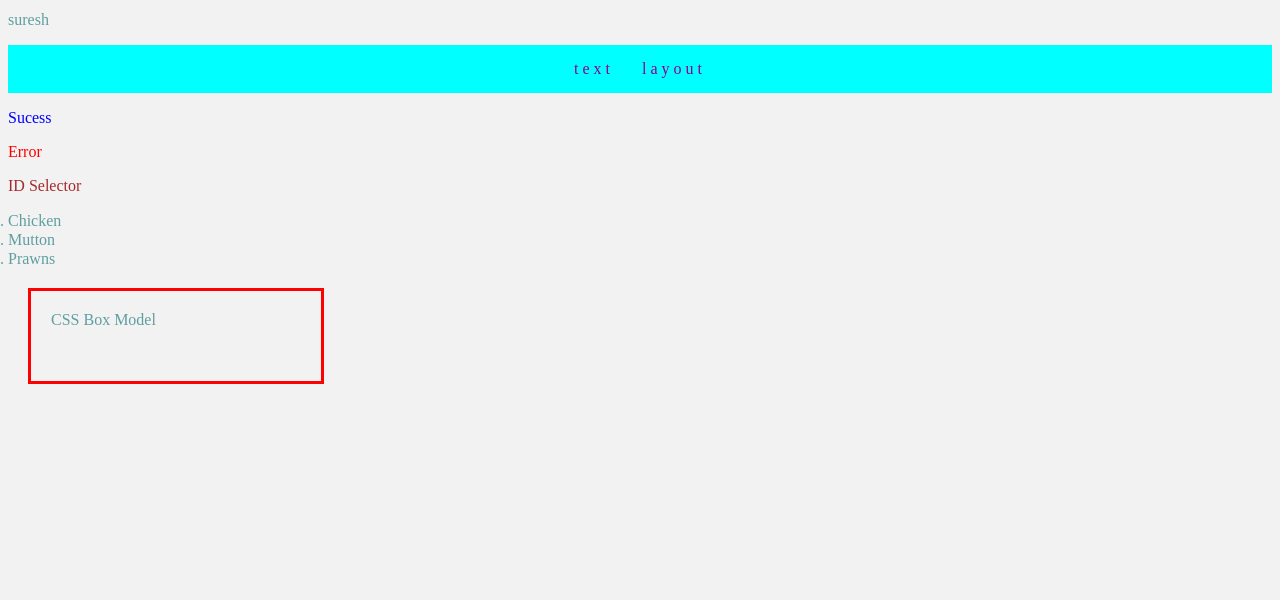
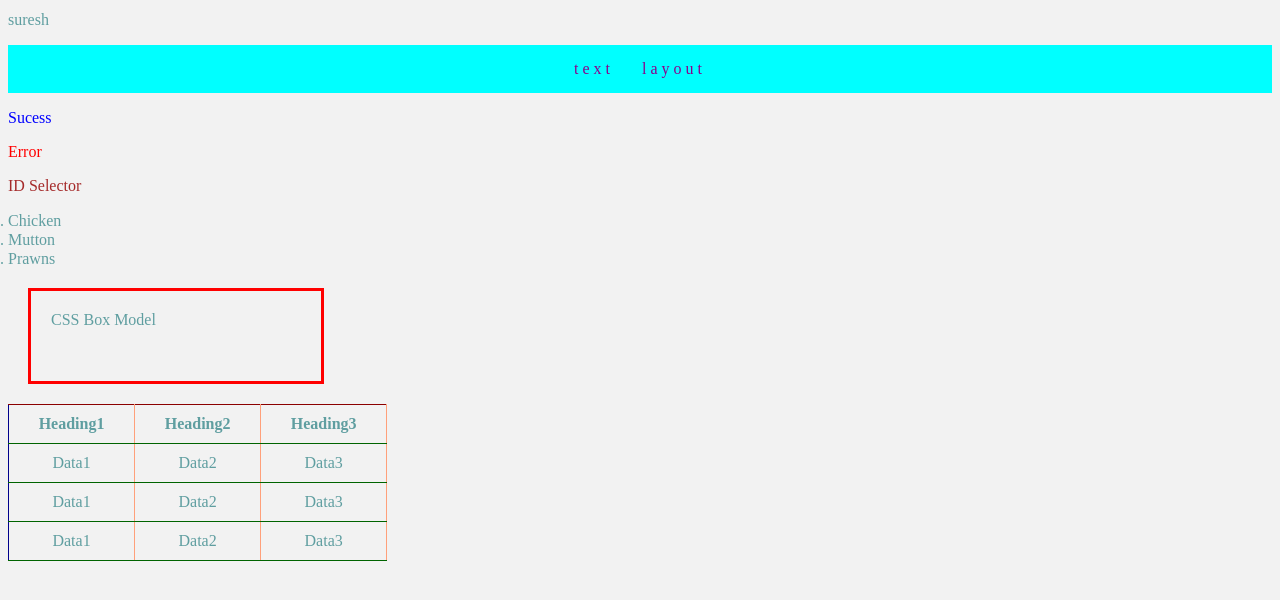
Before and after one commit to sureshpatta86/css-crash-course, a plain HTML site: page index.html in a window 1280 px wide. Shown: the part 172-772 px from the top of the page. Drawn offline with Linux system fonts and the light colour scheme.

Commit message:
tables-styling

```diff
--- a/index.html
+++ b/index.html
@@ -21,5 +21,27 @@
       <li>Prawns</li>
     </ul>
     <div class="box-model">CSS Box Model</div>
+    <table>
+      <th>Heading1</th>
+      <th>Heading2</th>
+      <th>Heading3</th>
+      <tbody>
+        <tr>
+          <td>Data1</td>
+          <td>Data2</td>
+          <td>Data3</td>
+        </tr>
+        <tr>
+          <td>Data1</td>
+          <td>Data2</td>
+          <td>Data3</td>
+        </tr>
+        <tr>
+          <td>Data1</td>
+          <td>Data2</td>
+          <td>Data3</td>
+        </tr>
+      </tbody>
+    </table>
   </body>
 </html>
--- a/style.css
+++ b/style.css
@@ -36,16 +36,31 @@ h1 {
   letter-spacing: 4px;
   word-spacing: 20px;
 }
-ul{
-    color: black;
-    list-style-type: armenian;
-    margin: 0;
-    padding: 0;
+ul {
+  color: black;
+  list-style-type: armenian;
+  margin: 0;
+  padding: 0;
 }
-.box-model{
+.box-model {
   border: 3px solid red;
   height: 50px;
   width: 250px;
   padding: 20px;
   margin: 20px;
 }
+th,
+td {
+  padding: 10px;
+  border-top: 1px solid darkred;
+  border-bottom : 1px solid darkgreen;
+  border-left : 1px solid darkblue;
+  border-right : 1px solid lightsalmon;
+}
+table {
+  width: 30%;
+  border-collapse: collapse;
+}
+td {
+  text-align: center;
+}
```
